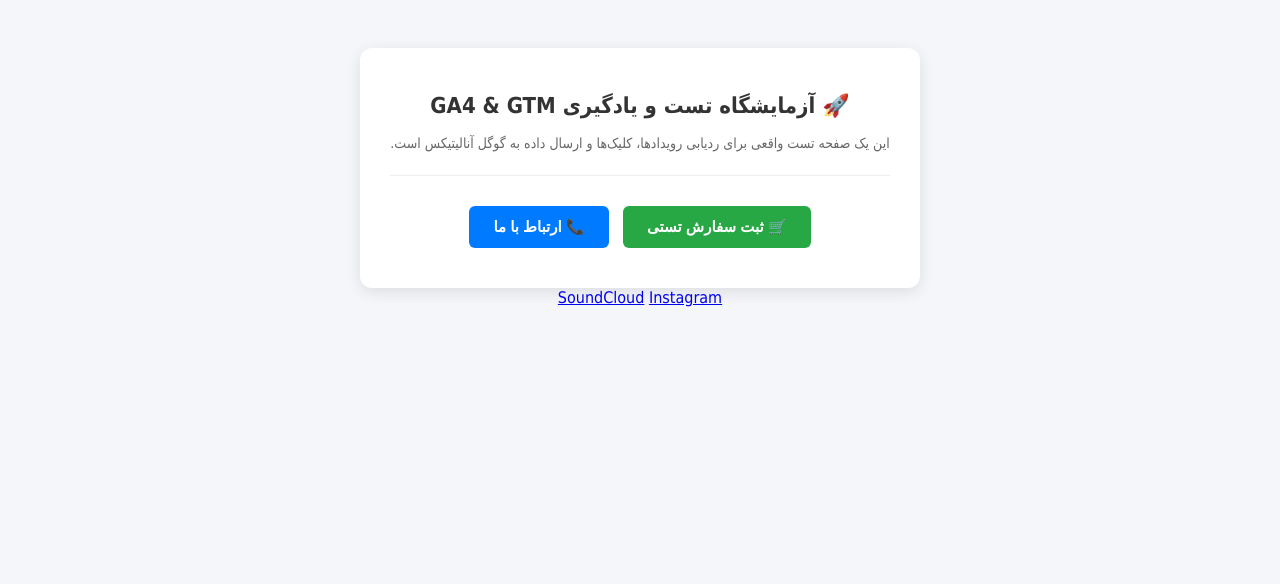
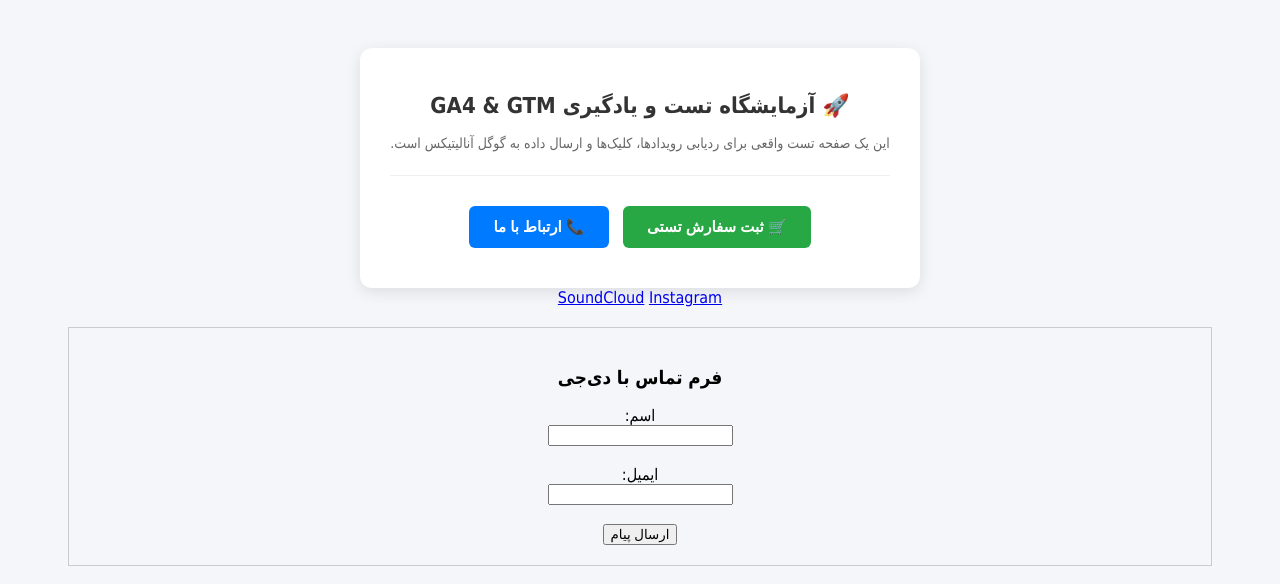
Before and after one commit to kyzer13saleh/my-tracking-test, a plain HTML site: page index.html in a window 1280 px wide. Drawn offline with Linux system fonts and the light colour scheme.

Commit message:
Update index.html

```diff
--- a/index.html
+++ b/index.html
@@ -41,3 +41,15 @@
 </html>
 <a href="https://soundcloud.com/your-dj-name" target="_blank">SoundCloud</a>
     <a href="https://instagram.com/your-dj-name" target="_blank">Instagram</a>
+<div style="margin: 20px; padding: 20px; border: 1px solid #ccc;">
+  <h3>فرم تماس با دی‌جی</h3>
+  <form id="contact-form">
+    <label for="name">اسم:</label><br>
+    <input type="text" id="name" name="name" required><br><br>
+
+    <label for="email">ایمیل:</label><br>
+    <input type="email" id="email" name="email" required><br><br>
+
+    <button type="submit">ارسال پیام</button>
+  </form>
+</div>
```
